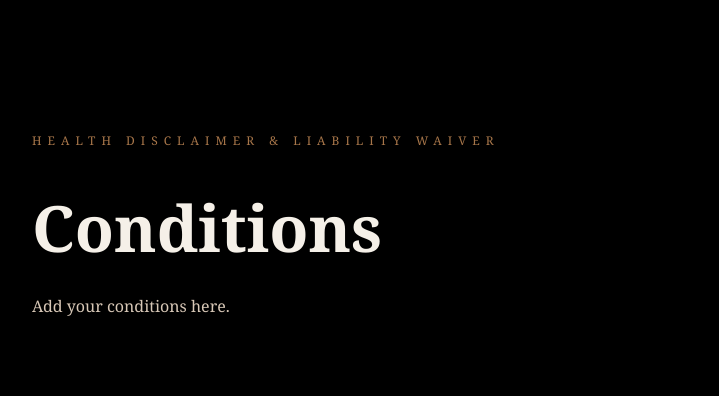
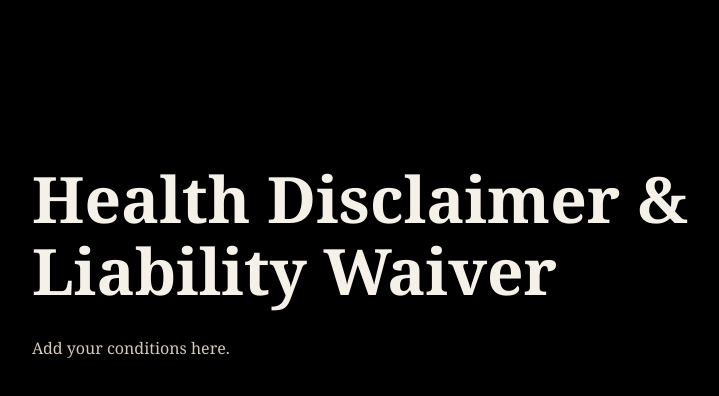
Before and after one commit to anastasis-elite/Website-v2, a Next.js app: page /conditions in a window 1280 px wide. Shown: the top 396 px of the page, without its empty margins (158-877 px from the left). Built offline with nearby package versions, Linux system fonts and the light colour scheme.

Commit message:
Update page.tsx

```diff
--- a/app/conditions/page.tsx
+++ b/app/conditions/page.tsx
@@ -20,7 +20,7 @@ export default function ConditionsPage() {
             textTransform: 'uppercase',
           }}
         >
-          Health Disclaimer & Liability Waiver
+
         </p>
 
         <h1
@@ -30,7 +30,7 @@ export default function ConditionsPage() {
             marginBottom: '28px',
           }}
         >
-          Conditions
+          Health Disclaimer & Liability Waiver
         </h1>
 
         <p style={{ color: '#d7c7b6', lineHeight: 1.85 }}>
```
